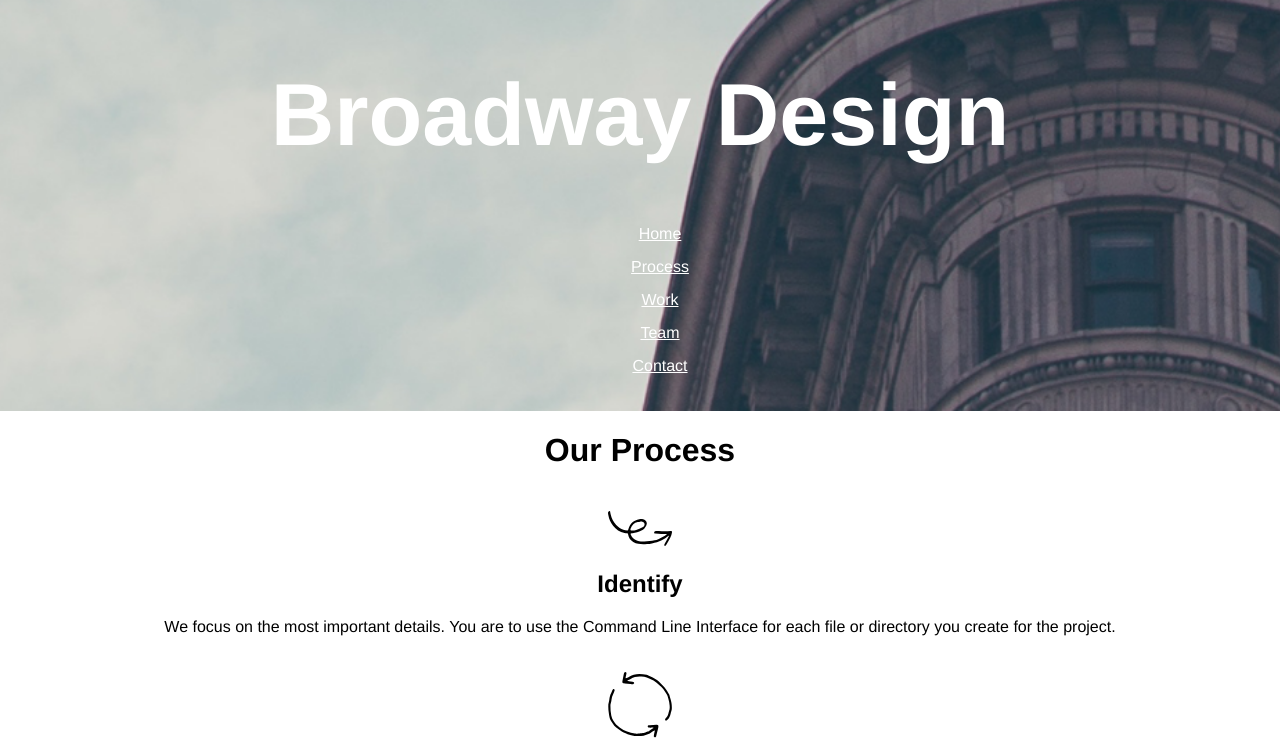
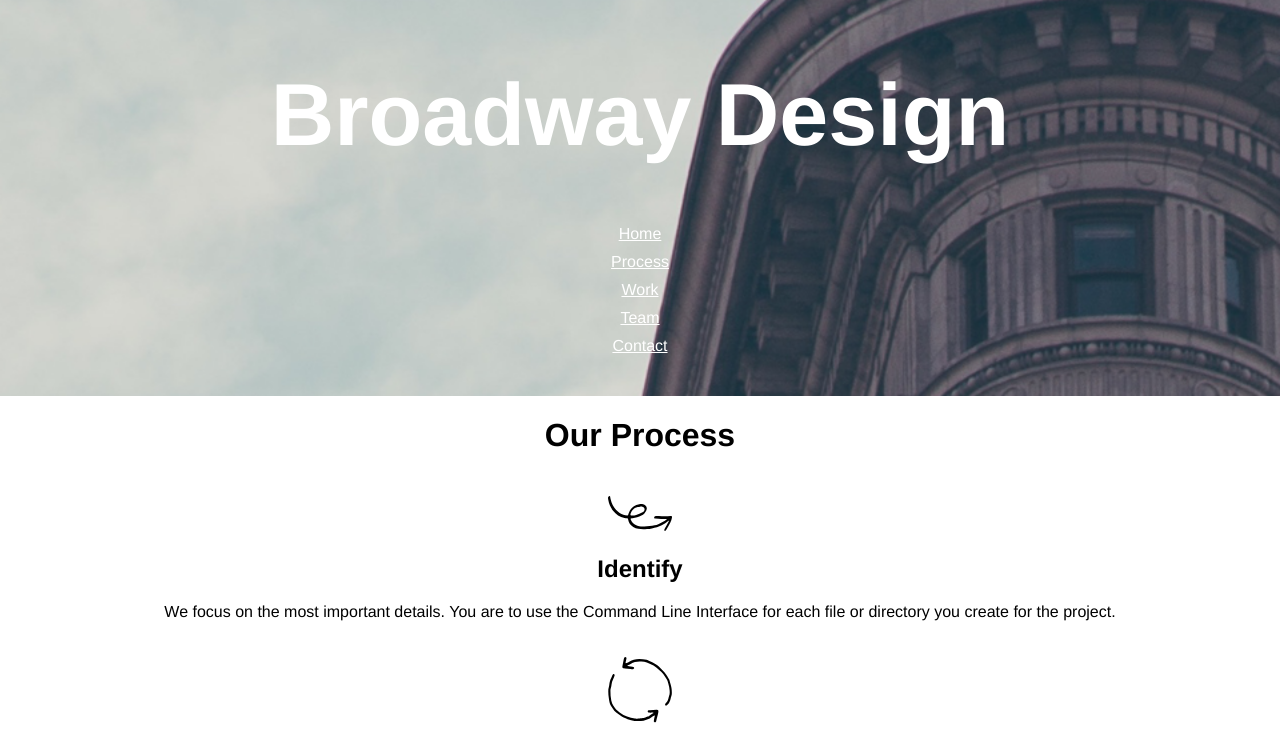
Before and after one commit to april2five/Catudy, a plain HTML site: page index.html in a window 1280 px wide. Shown: the top 744 px of the page. Drawn offline with Linux system fonts and the light colour scheme.

Commit message:
modify style of ul li.

```diff
--- a/resources/css/style.css
+++ b/resources/css/style.css
@@ -22,9 +22,10 @@ body{
   color: white;
 }
 
-li{
-  padding-bottom: 15px;
-  list-style-type:none;
+ul,li{
+  padding-bottom: 10px;
+  list-style:none;
+  padding-left: 0px;
 }
 
 .midcaption{
```
